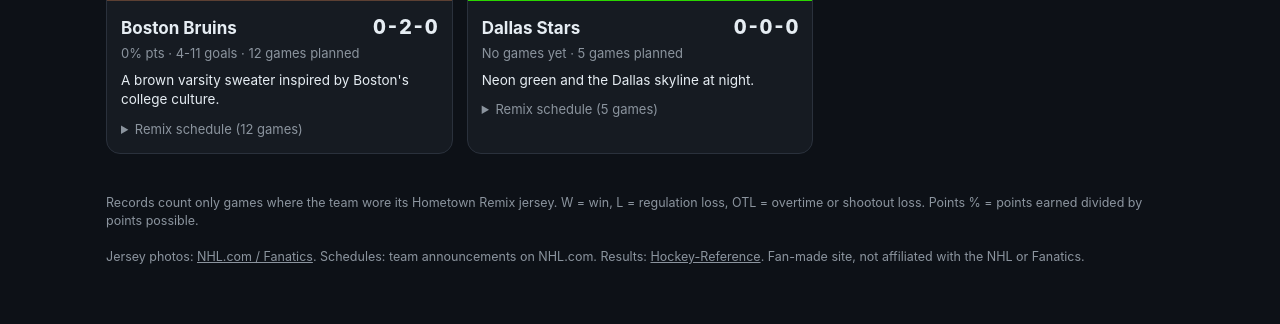
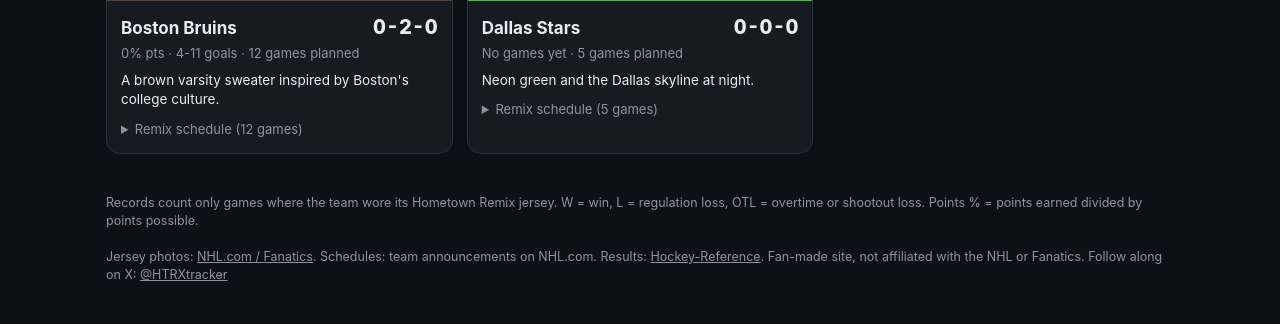
Before and after one commit to hometownremix/hometownremix.github.io, a plain HTML site: page index.html in a window 1280 px wide. Shown: the part 4037-4361 px from the top of the page. Drawn offline with Linux system fonts and the light colour scheme.

Commit message:
Link X account in footer
Co-Authored-By: Claude Opus 5.5 <noreply@anthropic.com>
Claude-Session: https://claude.ai/code/session_01835ueFCod21jUU9mgTY7f7

```diff
--- a/index.html
+++ b/index.html
@@ -82,6 +82,7 @@
   Jersey photos: <a href="https://www.nhl.com/news/nhl-fanatics-hometown-remix-jersey-descriptions">NHL.com / Fanatics</a>.
   Schedules: team announcements on NHL.com. Results: <a href="https://www.hockey-reference.com/leagues/NHL_2027_games.html">Hockey-Reference</a>.
   Fan-made site, not affiliated with the NHL or Fanatics.
+  Follow along on X: <a href="https://x.com/HTRXtracker">@HTRXtracker</a>
 </footer>
 <script>
   // Load data.js fresh on every visit so updates show up right away.
```
